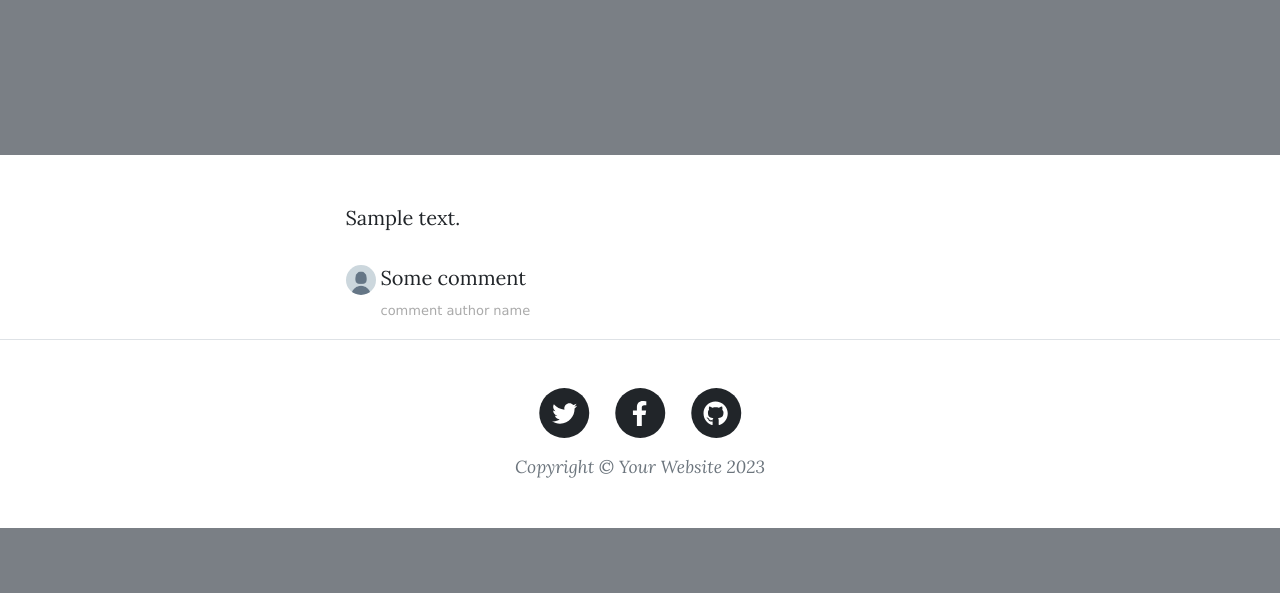
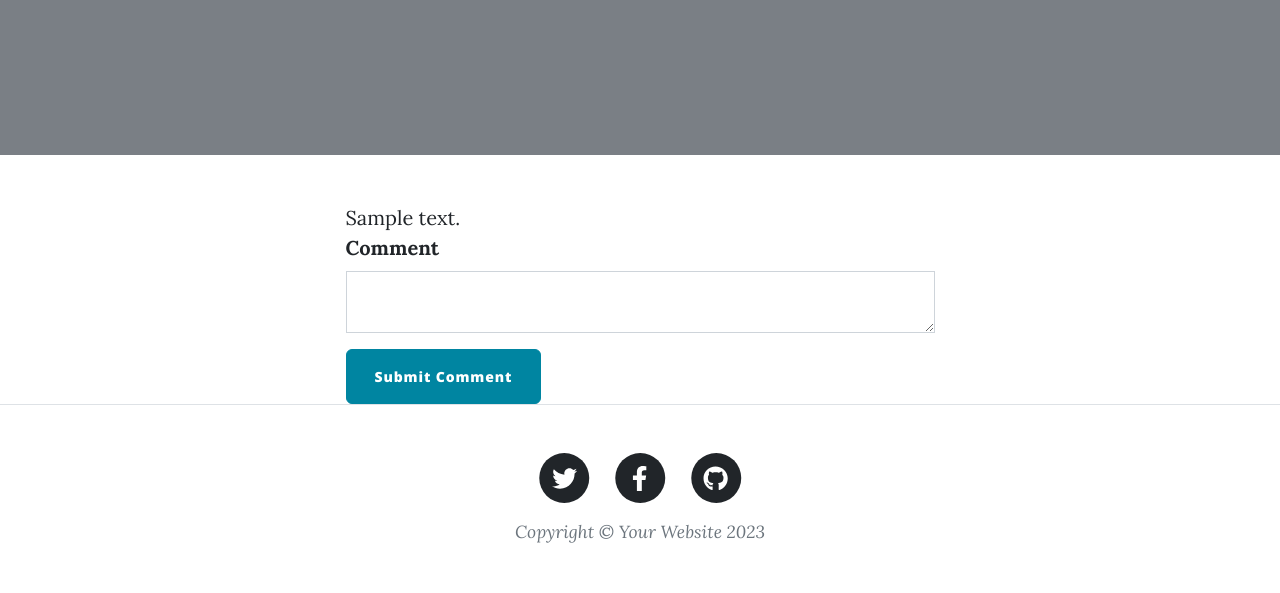
Before and after one commit to fangethan/100-days-of-python, a Flask app: page /post/1 in a window 1280 px wide. Shown: the part 411-1004 px from the top of the page. Before the commit the page ends 939 px from the top, so only its background shows below. Run offline with Flask 3, Linux system fonts and the light colour scheme; tables that the repository leaves empty hold one stand-in row (values such as "Sample post"); grey boxes marked "Sample" are stand-in pictures; some libraries are stand-ins or nearby versions.

Commit message:
Create Comment table and form

```diff
--- a/Day69CapstoneLogin/forms.py
+++ b/Day69CapstoneLogin/forms.py
@@ -24,5 +24,6 @@ class LoginForm(FlaskForm):
     password = PasswordField("Password", validators=[DataRequired()])
     submit = SubmitField("Let me in!")
 
-
-# TODO: Create a CommentForm so users can leave comments below posts
+class CommentForm(FlaskForm):
+    comments = CKEditorField("Comment", validators=[DataRequired()])
+    submit = SubmitField("Submit Comment")
--- a/Day69CapstoneLogin/main.py
+++ b/Day69CapstoneLogin/main.py
@@ -9,7 +9,7 @@ from functools import wraps
 from werkzeug.security import generate_password_hash, check_password_hash
 from sqlalchemy.orm import relationship
 
-from forms import CreatePostForm, RegisterForm, LoginForm
+from forms import CreatePostForm, RegisterForm, LoginForm, CommentForm
 
 
 app = Flask(__name__)
@@ -17,7 +17,6 @@ app.config["SECRET_KEY"] = "8BYkEfBA6O6donzWlSihBXox7C0sKR6b"
 ckeditor = CKEditor(app)
 Bootstrap5(app)
 
-# TODO: Configure Flask-Login
 login_manager = LoginManager()
 login_manager.init_app(app)
 
@@ -27,13 +26,11 @@ def load_user(user_id):
     return db.get_or_404(User, user_id)
 
 
-# CONNECT TO DB
 app.config["SQLALCHEMY_DATABASE_URI"] = "sqlite:///posts.db"
 db = SQLAlchemy()
 db.init_app(app)
 
 
-# CONFIGURE TABLES
 class User(db.Model, UserMixin):
     __tablename__ = "users"
     id = db.Column(db.Integer, primary_key=True)
@@ -42,6 +39,7 @@ class User(db.Model, UserMixin):
     name = db.Column(db.String(250), nullable=False)
 
     posts = relationship("BlogPost", back_populates="author")
+    comments = relationship("Comment", back_populates="comment_author")
 
 
 class BlogPost(db.Model):
@@ -55,6 +53,19 @@ class BlogPost(db.Model):
 
     author_id = db.Column(db.Integer, db.ForeignKey("users.id"), nullable=False)
     author = db.relationship("User", back_populates="posts")
+    comments = relationship("Comment", back_populates="parent_post")
+
+
+class Comment(db.Model):
+    __tablename__ = "comments"
+    id = db.Column(db.Integer, primary_key=True)
+    author_id = db.Column(db.Integer, db.ForeignKey("users.id"), nullable=False)
+    comment_author = db.relationship("User", back_populates="comments")
+    text = db.Column(db.String(250), nullable=False)
+
+    post_id = db.Column(db.Integer, db.ForeignKey("blog_posts.id"))
+    parent_post = relationship("BlogPost", back_populates="comments")
+    text = db.Column(db.Text, nullable=False)
 
 
 with app.app_context():
@@ -145,12 +156,12 @@ def get_all_posts():
     )
 
 
-# TODO: Allow logged-in users to comment on posts
 @app.route("/post/<int:post_id>")
 def show_post(post_id):
+    form = CommentForm()
     requested_post = db.get_or_404(BlogPost, post_id)
     return render_template(
-        "post.html", post=requested_post, logged_in=current_user.is_authenticated,
+        "post.html", post=requested_post, form=form, logged_in=current_user.is_authenticated,
     )
 
 
--- a/Day69CapstoneLogin/templates/post.html
+++ b/Day69CapstoneLogin/templates/post.html
@@ -1,5 +1,5 @@
 {% include "header.html" %}
-
+{% from "bootstrap5/form.html" import render_form %}
 <!-- Page Header-->
 <header class="masthead" style="background-image: url('{{post.img_url}}')">
   <div class="container position-relative px-4 px-lg-5">
@@ -36,22 +36,10 @@
         </div>
         {% endif %}
 
-        <!-- Comments Area -->
-        <!-- TODO: Add a CKEditor for commenting below -->
-        <div class="comment">
-          <!-- TODO: Show all the comments on a post -->
-          <ul class="commentList">
-            <li>
-              <div class="commenterImage">
-                <img src="../static/assets/img/default-profile.jpg" />
-              </div>
-              <div class="commentText">
-                <p>Some comment</p>
-                <span class="date sub-text">comment author name</span>
-              </div>
-            </li>
-          </ul>
-        </div>
+
+        {{ ckeditor.load() }}
+        {{ ckeditor.config(name='comment_text') }}
+        {{ render_form(form, novalidate=True, button_map={"submit": "primary"}) }}
       </div>
     </div>
   </div>
```
Also changed, not shown: Day69CapstoneLogin/instance/posts.db.
